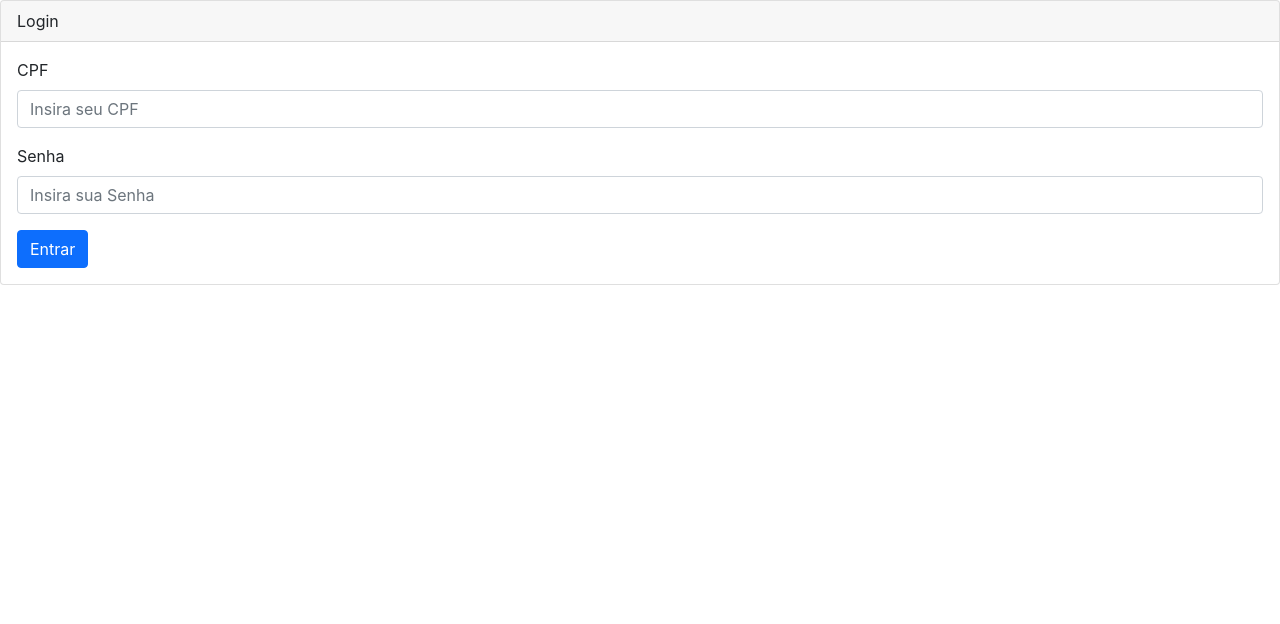
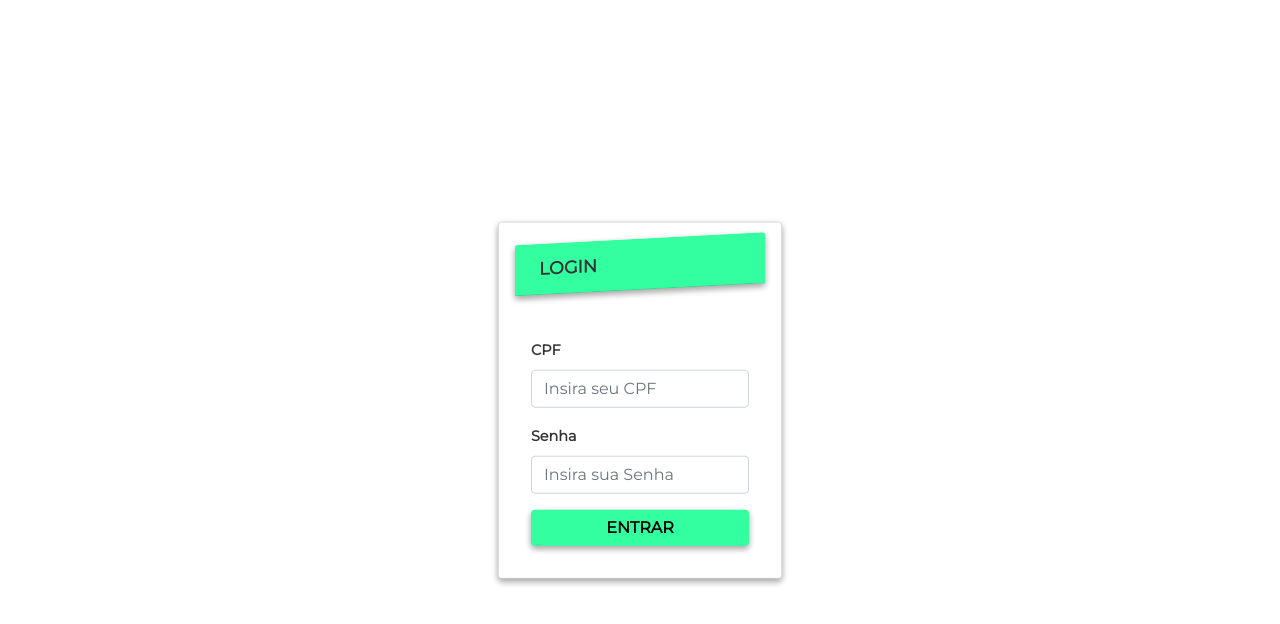
Before and after one commit to breno-bortot/chatapp-front, a React (Create React App) app: page /login in a window 1280 px wide. Shown: the top 624 px of the page. Built offline with nearby package versions, Linux system fonts and the light colour scheme.

Commit message:
adjusting login layout

```diff
--- a/src/App.js
+++ b/src/App.js
@@ -9,17 +9,17 @@ import './styles/App.css';
 function App() {
   return (
 
+    <div className="container d-flex justify-content-center align-items-center ">
+      <BrowserRouter>
 
+            <Routes>
+              <Route path="/register" element={<RegisterPage />}/>
+              <Route path="/login" element={<LoginPage />}/>
+              <Route path="/dashboard" element={<DashboardPage />}/>
+            </Routes>
 
-      <BrowserRouter>
-          <Routes>
-
-            <Route path="/register" element={<RegisterPage />}/>
-            <Route path="/login" element={<LoginPage />}/>
-            <Route path="/dashboard" element={<DashboardPage />}/>
-          </Routes>
       </BrowserRouter>
-
+      </div>
   );
 }
 
--- a/src/Pages/LoginPage.js
+++ b/src/Pages/LoginPage.js
@@ -6,24 +6,26 @@ import Button from 'react-bootstrap/Button';
 
 function LoginPage() {
     return (
-       <Card>
+
+           <Card className="position-absolute top-50 start-50 translate-middle">
                <Card.Header>Login</Card.Header>
                <Card.Body>
                 <Form>
-                <Form.Group className="mb-3" controlId="formBasicEmail">
+                    <Form.Group className="form-group mb-3" controlId="formBasicEmail">
                         <Form.Label>CPF</Form.Label>
                         <Form.Control type="number" placeholder="Insira seu CPF" />
                     </Form.Group>
-                <Form.Group className="mb-3" controlId="formBasicPassword">
+                    <Form.Group className="form-group mb-3" controlId="formBasicPassword">
                         <Form.Label>Senha</Form.Label>
                         <Form.Control type="password" placeholder="Insira sua Senha" />
                     </Form.Group>
-                <Button variant="primary" type="submit">
+                    <Button type="submit">
                         Entrar
                     </Button>
                 </Form>
                </Card.Body>
            </Card>
+
     );
 };
 
--- a/src/styles/App.css
+++ b/src/styles/App.css
@@ -0,0 +1,103 @@
+@import url("https://fonts.googleapis.com/css2?family=Montserrat&display=swap");
+
+/* Chrome, Safari, Edge, Opera */
+input::-webkit-outer-spin-button,
+input::-webkit-inner-spin-button {
+  -webkit-appearance: none;
+  margin: 0;
+}
+
+/* Firefox */
+input[type=number] {
+  -moz-appearance: textfield;
+}
+
+* {
+    font-family: Montserrat;
+    box-sizing: border-box;
+    color: #333;
+  }
+
+  body {
+    font-size: 16px;
+  }
+  .card {
+    width: fit-content;
+    box-shadow: 0 3px 6px rgba(0, 0, 0, 0.16), 0 3px 6px rgba(0, 0, 0, 0.23);
+    border-radius: 4px;
+    padding: 1rem;
+
+  }
+
+  .card-header {
+    background: #33ffa0;
+    padding: 0.75rem 1.5rem;
+    border-radius: 2px;
+    text-transform: uppercase;
+    transform: skewY(-3deg);
+    font-size: 1.1rem;
+    font-weight: bold;
+    box-shadow: 0 3px 6px rgba(0, 0, 0, 0.16), 0 3px 6px rgba(0, 0, 0, 0.23);
+
+  }
+
+  .card-body {
+    margin-top: 2rem;
+  }
+
+  .input-group {
+    margin-bottom: 1rem;
+  }
+
+  .form-label {
+    font-size: 0.9rem;
+    font-weight: bold;
+  }
+
+  input {
+    border: none;
+    padding: 0.5rem 0.1rem;
+    width: 100%;
+    border-radius: 2px;
+    border-bottom: 1px solid #eee;
+    transition: all 0.5s;
+
+  }
+
+  input:focus {
+    border-bottom: 1px solid #ccc;
+  }
+
+  button {
+    background: #33ffa0 !important;
+    color: black !important;
+    border: none !important;
+    padding: 0.75rem 1.5rem;
+    border-radius: 2px;
+    width: 100%;
+    text-transform: uppercase;
+    font-weight: bold !important;
+    box-shadow: 0 3px 6px rgba(0, 0, 0, 0.16), 0 3px 6px rgba(0, 0, 0, 0.23);
+  }
+
+  .chatrooms {
+    margin-top: 1rem;
+  }
+
+  .chatroom {
+    display: flex;
+    justify-content: space-between;
+    align-items: center;
+    margin-bottom: 1rem;
+  }
+
+  .join {
+    background: #33ffa0;
+    padding: 0.25rem 1rem;
+    border-radius: 2px;
+  }
+
+  a {
+    text-decoration: none;
+    color: #333;
+  }
```
Lines whose indentation alone changed are shown as unchanged.
